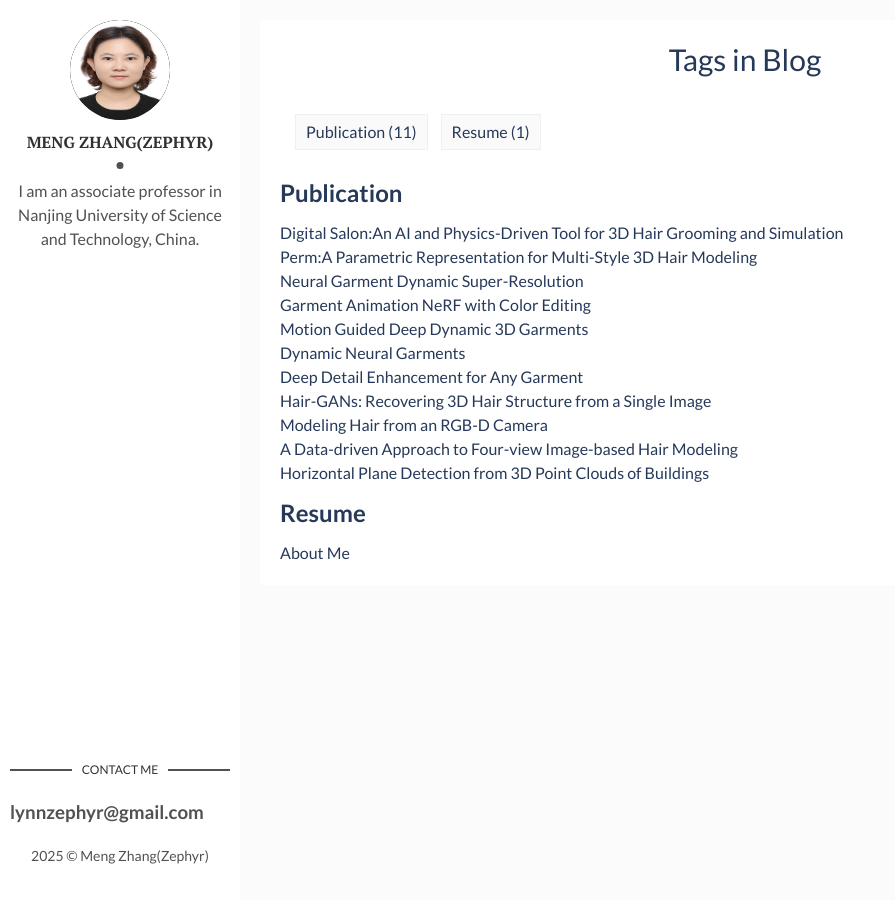
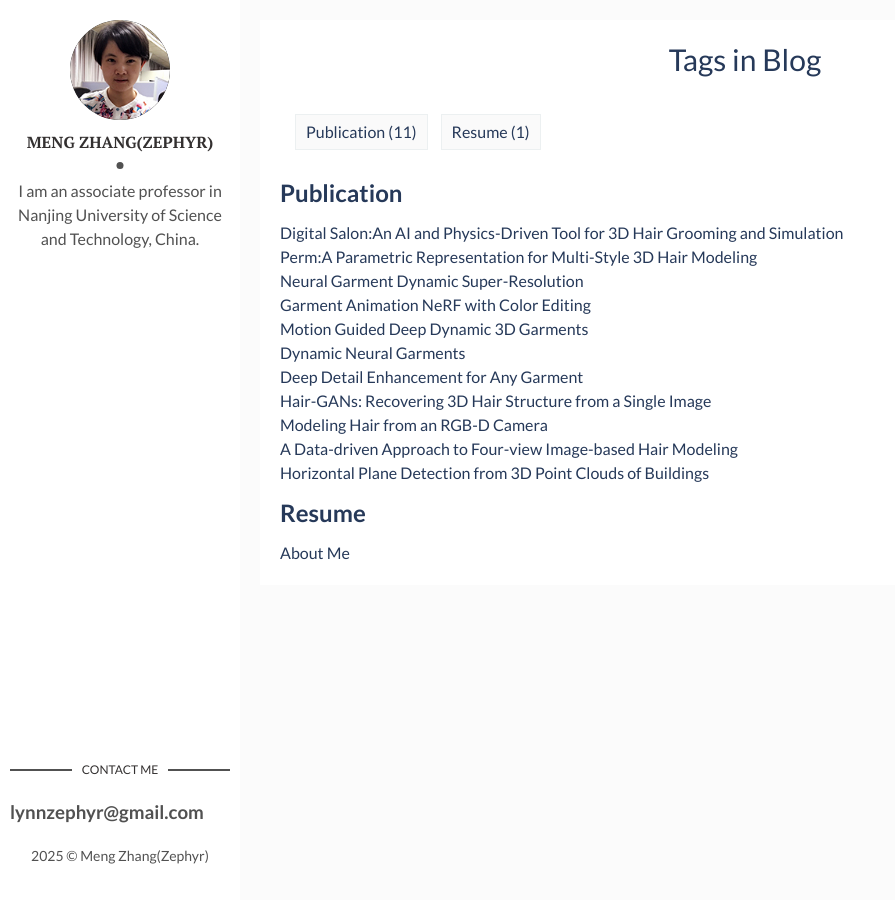
Before and after one commit to MengZephyr/MengZephyr.github.io, a Jekyll site: the page built from tags.html, in a window 1280 px wide. Shown: the whole page, without its empty margins (0-895 px from the left). Built offline with Jekyll 4.4.1, drawn with Linux system fonts in a browser that asks for light colours.

Commit message:
Update _config_reset_me

```diff
--- a/_config.yml
+++ b/_config.yml
@@ -8,7 +8,7 @@ site-twitter: #if your site has a twitter account, enter it here
 
 # Author Settings
 author: Meng Zhang(Zephyr) # add your name
-author-img: me_2.jpg # add your photo
+author-img: me.jpg # add your photo
 about-author: I am an associate professor in Nanjing University of Science and Technology, China. # add description
 social-twitter: # add your Twitter handle
 social-facebook: # add your Facebook handle
```
